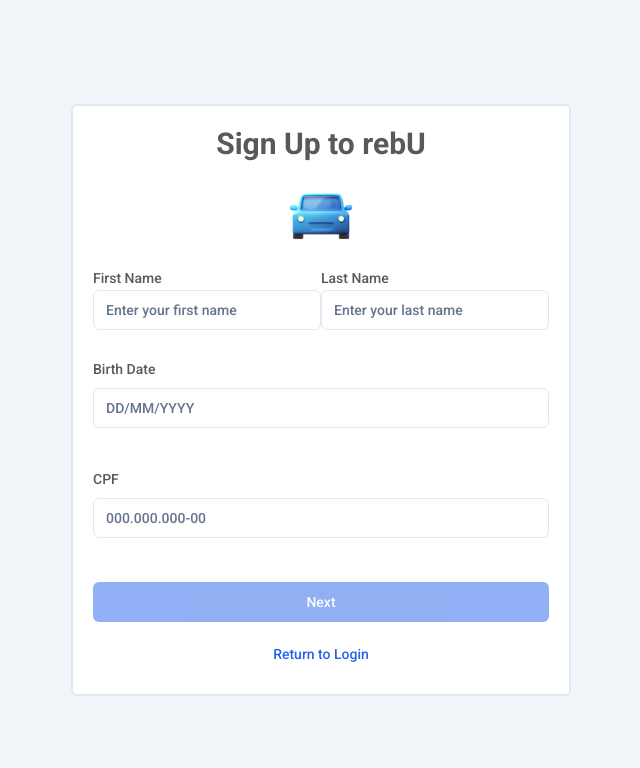
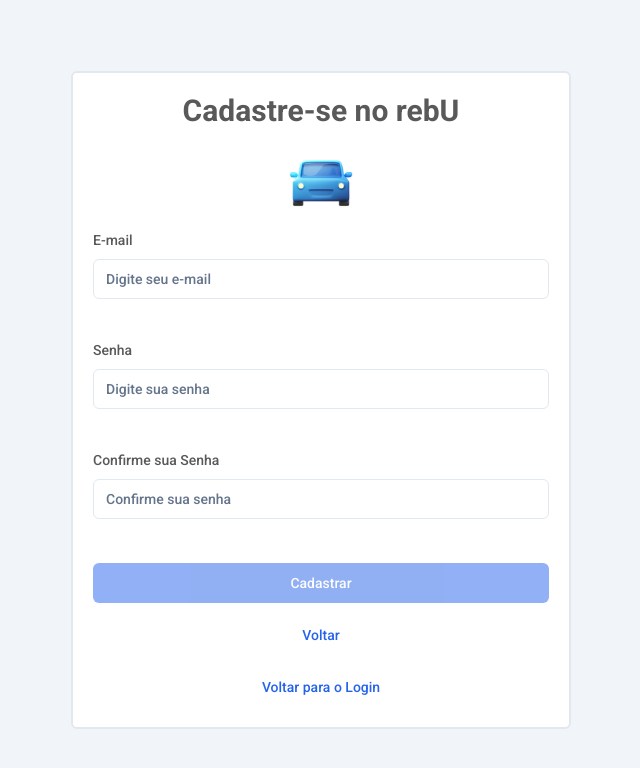
Before and after one commit to quarerma/ihc_rides, a React (Vite) app in the folder front/: page /signup in a window 1280 px wide. Shown: the top 768 px of the page, without its empty margins (319-959 px from the left). Built offline with nearby package versions, Linux system fonts and the light colour scheme.

Commit message:
portugues

```diff
--- a/front/src/components/ui/layout.tsx
+++ b/front/src/components/ui/layout.tsx
@@ -10,10 +10,10 @@
 import { useUserSession } from "@/hooks/session";
 
 const navLinks = [
-  { to: "/", label: "Home", icon: Home },
-  { to: "/rides", label: "Rides", icon: Car },
-  { to: "activities", label: "Activities", icon: Calendar },
-  { to: "/account", label: "Account", icon: User },
+  { to: "/", label: "Principal", icon: Home },
+  { to: "/rides", label: "Caronas", icon: Car },
+  { to: "activities", label: "Atividade", icon: Calendar },
+  { to: "/account", label: "Perfil", icon: User },
 ];
 
 export default function PageLayout({ children }: React.PropsWithChildren) {
--- a/front/src/pages/auth/account/account-settings.tsx
+++ b/front/src/pages/auth/account/account-settings.tsx
@@ -24,36 +24,36 @@
 
   const menuItems = [
     {
-      name: "Security",
-      description: "Manage your security settings",
+      name: "Segurança",
+      description: "Gerencie suas configurações de segurança",
       icon: <Lock />,
       path: "security",
     },
     ...(user?.role === "DRIVER"
       ? [
           {
-            name: "Vehicles",
-            description: "View and manage your vehicles",
+            name: "Veículos",
+            description: "Veja e gerencie seus veículos",
             icon: <Car />,
             path: "vehicles",
           },
         ]
       : []),
     {
-      name: "Address",
-      description: "Update your address information",
+      name: "Endereço",
+      description: "Atualize suas informações de endereço",
       icon: <MapPin />,
       path: "address",
     },
     {
-      name: "Payments",
-      description: "Manage your payment methods",
+      name: "Pagamentos",
+      description: "Gerencie seus métodos de pagamento",
       icon: <CreditCard />,
       path: "payments",
     },
     {
-      name: "Documents",
-      description: "Access your important documents",
+      name: "Documentos",
+      description: "Acesse seus documentos importantes",
       icon: <FileText />,
       path: "documents",
     },
@@ -99,7 +99,9 @@
           <LogOut />
           <div className="flex flex-col items-start">
             <span className="text-lg font-medium text-start">Logout</span>
-            <p className="text-sm text-gray-500">Sign out of your account</p>
+            <p className="text-sm text-gray-500">
+              Encerre sua sessão e saia da sua conta
+            </p>
           </div>
         </div>
         <ChevronRight className="text-gray-400" />
--- a/front/src/pages/no-auth/login.tsx
+++ b/front/src/pages/no-auth/login.tsx
@@ -52,17 +52,17 @@
           <div className="w-full">
             <Label htmlFor="email">Email</Label>
             <Input
-              placeholder="Enter your email"
+              placeholder="Preencha o email"
               type="email"
               {...register("email")}
             />
             <p className="text-red-500 text-sm h-5">{errors.email?.message}</p>
           </div>
           <div className="w-full">
-            <Label htmlFor="password">Password</Label>
+            <Label htmlFor="password">Senha</Label>
             <Input
               type="password"
-              placeholder="Enter your password"
+              placeholder="Preencha a senha"
               {...register("password")}
             />
             <p className="text-red-500 text-sm h-5">
@@ -78,12 +78,12 @@
         </form>
         <div className="flex justify-between w-full items-baseline">
           <span className="text-sm text-primary cursor-pointer">
-            Forgot password?
+            Esqueceu a senha?
           </span>
           <h1 className="text-sm">
-            Don't have an account?{" "}
+            Não tem uma conta?{" "}
             <Link to="/signup" className="text-sm text-primary cursor-pointer">
-              Sign up
+              Cadastre-se
             </Link>
           </h1>
         </div>
--- a/front/src/pages/no-auth/signup.tsx
+++ b/front/src/pages/no-auth/signup.tsx
@@ -14,7 +14,7 @@
   const [cpfValid, setCpfValid] = useState(false);
   const [emailError, setEmailError] = useState<string | null>(null);
   const [cpfError, setCpfError] = useState<string | null>(null);
-  const [step, setStep] = useState(1);
+  const [step, setStep] = useState(2);
   const [birthDate, setBirthDate] = useState<string>("");
 
   const {
@@ -135,38 +135,35 @@
   return (
     <div className="w-screen min-h-screen flex justify-center items-center">
       <div className="p-5 border-border md:min-w-[500px] max-md:w-full max-md:mx-5 my-10 border-2 bg-white rounded-md flex flex-col space-y-5 items-center">
-        <h1 className="text-3xl font-bold text-center">Sign Up to rebU</h1>
+        <h1 className="text-3xl font-bold text-center">Cadastre-se no rebU</h1>
         <img src="/logo.png" alt="logo" className="w-16 h-16" />
         {step === 1 ? (
           <div className="w-full flex flex-col space-y-3">
-            <div className="w-full md:flex ">
-              <div className="flex-1">
-                <Label htmlFor="first_name">First Name</Label>
+
+                <Label htmlFor="first_name">Nome</Label>
                 <Input
                   {...register("user_firstname")}
-                  placeholder="Enter your first name"
+                  placeholder="Digite seu nome"
                 />
                 <p className="text-red-500 text-sm h-5">
                   {errors.user_firstname?.message}
                 </p>
-              </div>
-              <div className="flex-1">
-                <Label htmlFor="last_name">Last Name</Label>
+
+
+                <Label htmlFor="last_name">Sobrenome</Label>
                 <Input
                   {...register("user_lastname")}
-                  placeholder="Enter your last name"
+                  placeholder="Digite seu sobrenome"
                 />
                 <p className="text-red-500 text-sm h-5">
                   {errors.user_lastname?.message}
                 </p>
-              </div>
-            </div>
-            <Label htmlFor="birth_date">Birth Date</Label>
+            <Label htmlFor="birth_date">Data de Nascimento</Label>
             <Input
               value={birthDate}
-              placeholder="DD/MM/YYYY"
+              placeholder="DD/MM/AAAA"
               maxLength={10}
-              onChange={handleDateChange}
+              onChange={(e) => setBirthDate(e.target.value)}
             />
             <p className="text-red-500 text-sm h-5">
               {errors.birth_date?.message}
@@ -176,57 +173,56 @@
               {...register("cpf")}
               placeholder="000.000.000-00"
               maxLength={14}
-              onChange={handleCPFChange}
             />
             <p className="text-red-500 text-sm h-5">
               {cpfError || errors.cpf?.message}
             </p>
             <Button
-              onClick={handleCPFValidation}
+              onClick={() => setStep(2)}
               disabled={!allFieldsFilledStep1 || loading}
             >
-              Next
+              Próximo
             </Button>
             <Button variant="link" onClick={() => navigate("/login")}>
-              Return to Login
+              Voltar para o Login
             </Button>
           </div>
         ) : (
           <form
             className="w-full flex flex-col space-y-3"
-            onSubmit={handleSubmit(handleSignUp)}
+            onSubmit={handleSubmit(() => navigate("/login"))}
           >
-            <Label htmlFor="email">Email</Label>
-            <Input {...register("email")} placeholder="Enter your email" />
+            <Label htmlFor="email">E-mail</Label>
+            <Input {...register("email")} placeholder="Digite seu e-mail" />
             <p className="text-red-500 text-sm h-5">
               {errors.email?.message || emailError}
             </p>
-            <Label htmlFor="password">Password</Label>
+            <Label htmlFor="password">Senha</Label>
             <Input
               type="password"
               {...register("password")}
-              placeholder="Enter your password"
+              placeholder="Digite sua senha"
             />
             <p className="text-red-500 text-sm h-5">
               {errors.password?.message}
             </p>
-            <Label htmlFor="confirm_password">Confirm Password</Label>
+            <Label htmlFor="confirm_password">Confirme sua Senha</Label>
             <Input
               type="password"
               {...register("confirm_password")}
-              placeholder="Confirm your password"
+              placeholder="Confirme sua senha"
             />
             <p className="text-red-500 text-sm h-5">
               {errors.confirm_password?.message}
             </p>
             <Button type="submit" disabled={!allFieldsFilledStep2 || loading}>
-              {loading ? "Signing Up..." : "Sign Up"}
+              {loading ? "Cadastrando..." : "Cadastrar"}
             </Button>
             <Button variant="link" onClick={() => setStep(1)}>
-              Back
+              Voltar
             </Button>
             <Button variant="link" onClick={() => navigate("/login")}>
-              Return to Login
+              Voltar para o Login
             </Button>
           </form>
         )}
--- a/front/src/schema/vehicle.schema.ts
+++ b/front/src/schema/vehicle.schema.ts
@@ -1,22 +1,23 @@
+import { z } from "zod";
+
 import { z } from "zod";
 
 export const CrlvSchema = z.object({
   expiration_date: z.coerce.string(),
   emission_date: z.coerce.string(),
-  issued_by: z.string().min(1, "Issued by is required"),
+  issued_by: z.string().min(1, "Emitido por é obrigatório"),
 });
 
 export const VehicleSchema = z.object({
   type: z.enum(["CAR", "MOTORCYCLE", "VAN"]),
-  brand: z.string().min(1, "Brand is required"),
-  model: z.string().min(1, "Model is required"),
-  fabrication_year: z.coerce.number().int().min(1886, "Invalid year"),
-  color: z.string().min(1, "Color is required"),
+  brand: z.string().min(1, "Marca é obrigatória"),
+  model: z.string().min(1, "Modelo é obrigatório"),
+  fabrication_year: z.coerce.number().int().min(1886, "Ano inválido"),
+  color: z.string().min(1, "Cor é obrigatória"),
   plate: z
     .string()
-    .regex(/^[A-Z]{3}\d[A-Z]\d{2}$/, "Invalid plate format (AAA1A11)"),
+    .regex(/^[A-Z]{3}\d[A-Z]\d{2}$/, "Formato de placa inválido (AAA1A11)"),
   crlv: CrlvSchema,
 });
-
 export type CreateVehicle = z.infer<typeof VehicleSchema>;
 export type CreateCrlv = z.infer<typeof CrlvSchema>;
```
Also changed, not shown: front/src/pages/auth/account/components/create-vehicle.tsx (+26 -19 lines).
